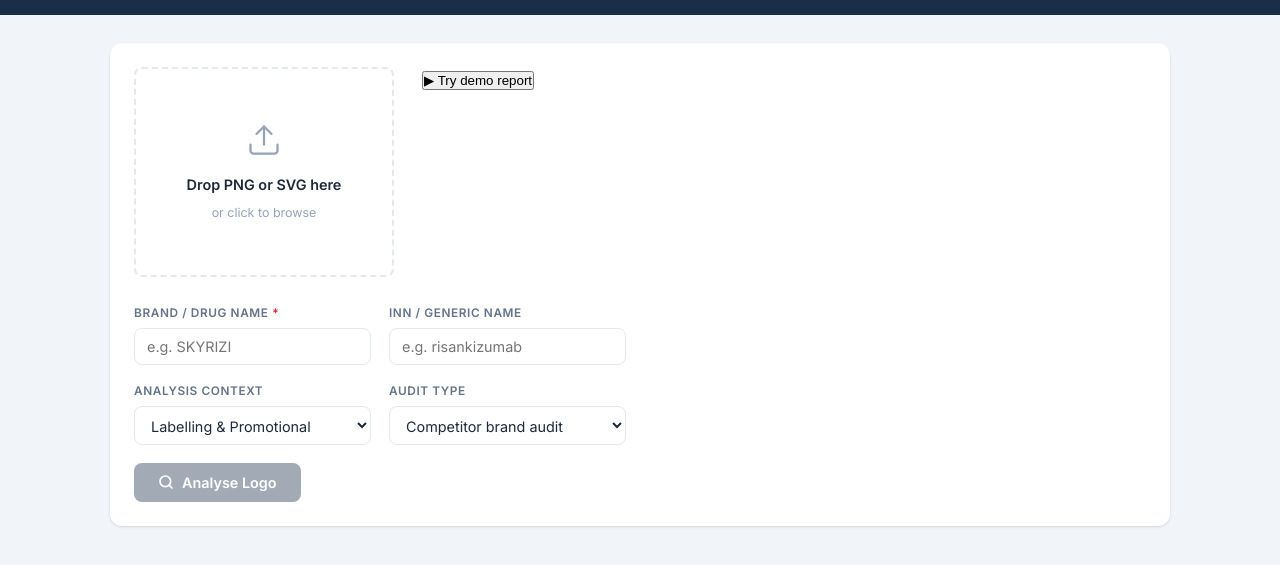
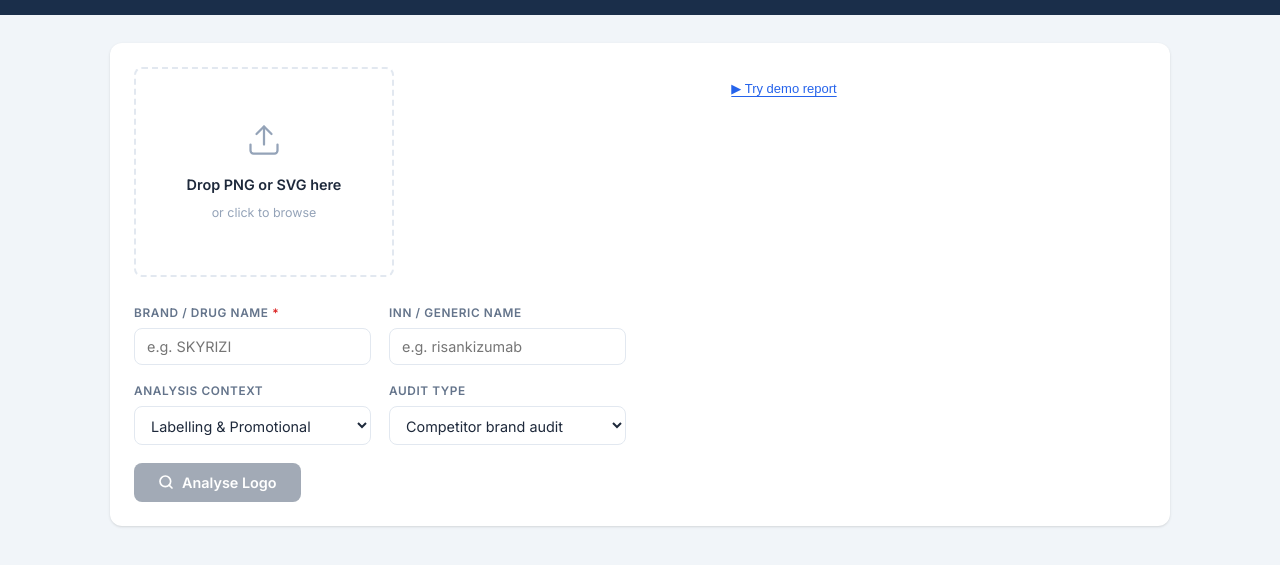
Before and after one commit to holidaytim/pharma-logo-analyser, a website: page public/index.html in a window 1280 px wide. Shown: the part 69-634 px from the top of the page. Drawn offline with Linux system fonts and the light colour scheme.

Commit message:
Add demo button styles

```diff
--- a/public/style.css
+++ b/public/style.css
@@ -625,3 +625,19 @@ main {
   image-rendering: crisp-edges;
   border: 1px solid #e2e8f0;
 }
+
+/* ── Demo button ────────────────────────────────────────────────────────────── */
+.demo-wrap { text-align: center; margin-top: 8px; }
+.demo-btn {
+  background: none;
+  border: none;
+  color: #2563eb;
+  font-size: 13px;
+  font-weight: 500;
+  cursor: pointer;
+  padding: 4px 8px;
+  border-radius: 4px;
+  text-decoration: underline;
+  text-underline-offset: 3px;
+}
+.demo-btn:hover { color: #1a2e4a; }
```
